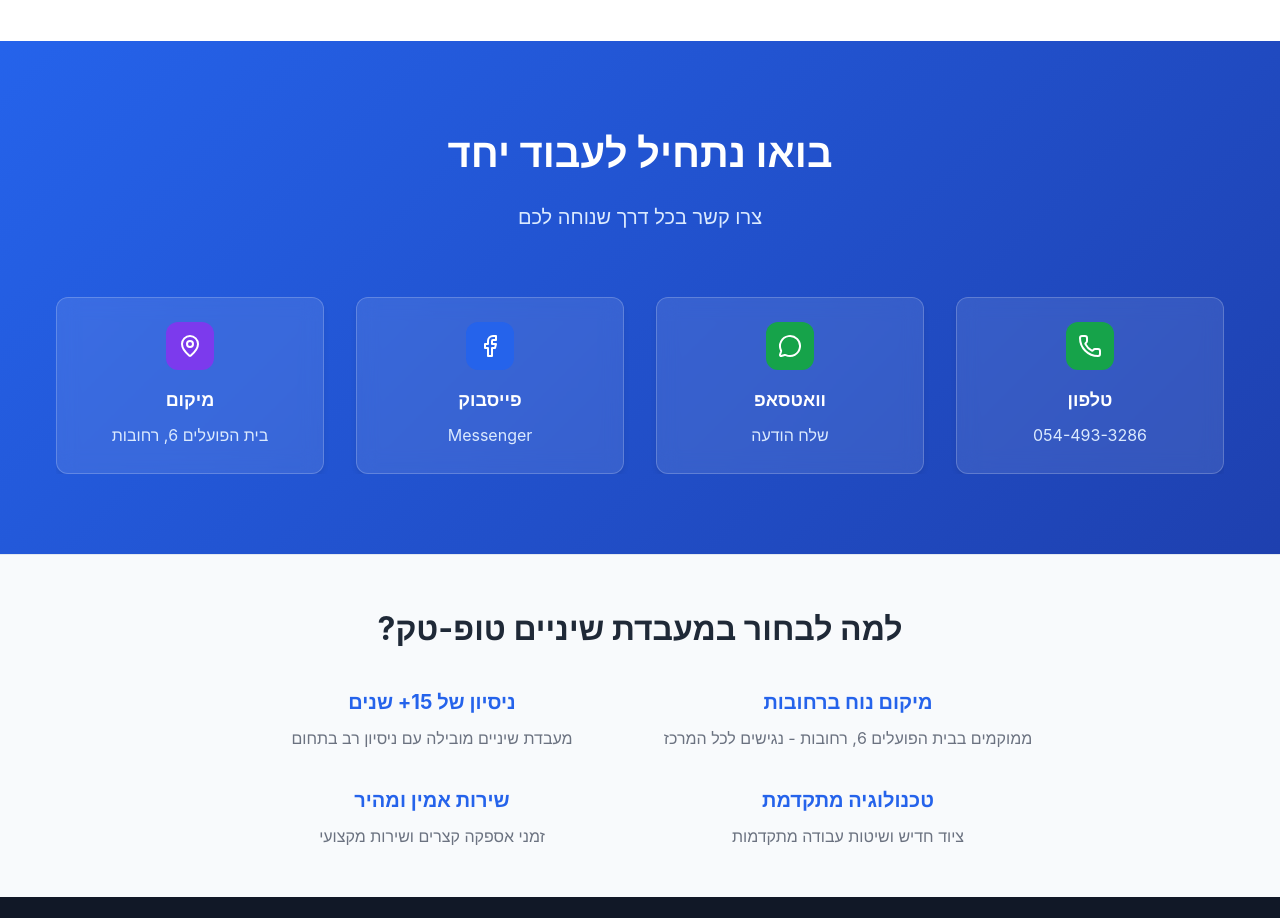
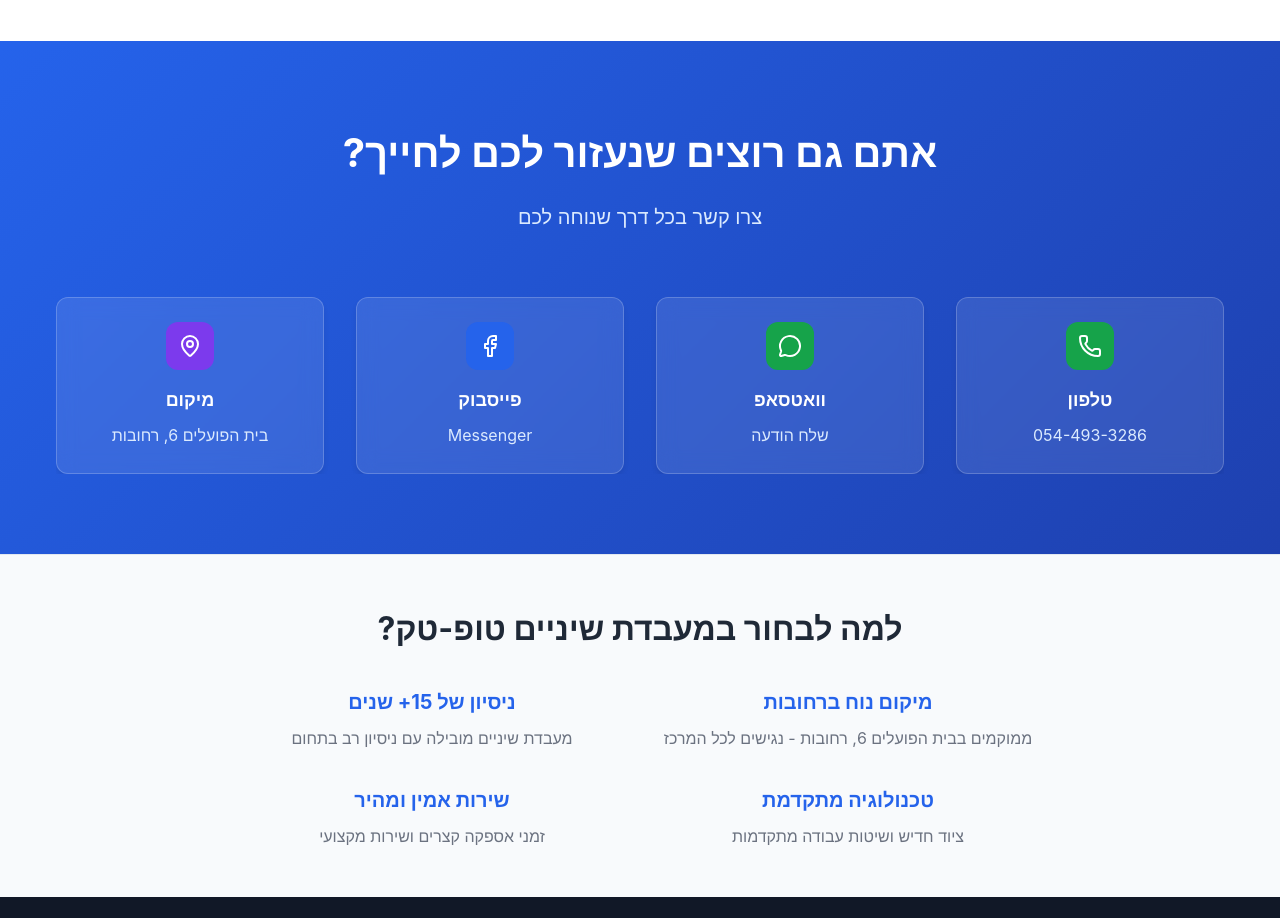
Before and after one commit to yarin-mag/top-tech, a React (Create React App) app: page / in a window 1280 px wide. Shown: the part 1880-2798 px from the top of the page. Built offline with nearby package versions, Linux system fonts and the light colour scheme; the HTML template or start-up script is replaced by a standard one.

Commit message:
title fix

```diff
--- a/src/components/ContactSection.tsx
+++ b/src/components/ContactSection.tsx
@@ -58,7 +58,7 @@ const ContactSection: React.FC = () => {
         <div className="container">
           <div style={{ textAlign: 'center', marginBottom: '4rem' }}>
             <h2 style={{ fontSize: 'clamp(1.875rem, 4vw, 2.5rem)', fontWeight: 'bold', marginBottom: '1rem' }}>
-              בואו נתחיל לעבוד יחד
+             אתם גם רוצים שנעזור לכם לחייך?
             </h2>
             <p style={{ fontSize: '1.25rem', color: '#dbeafe' }}>צרו קשר בכל דרך שנוחה לכם</p>
           </div>
```
